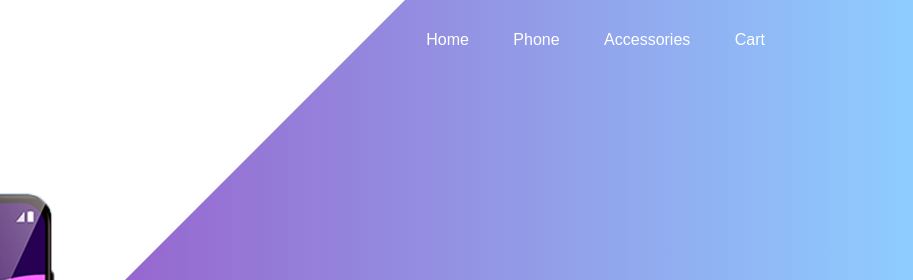
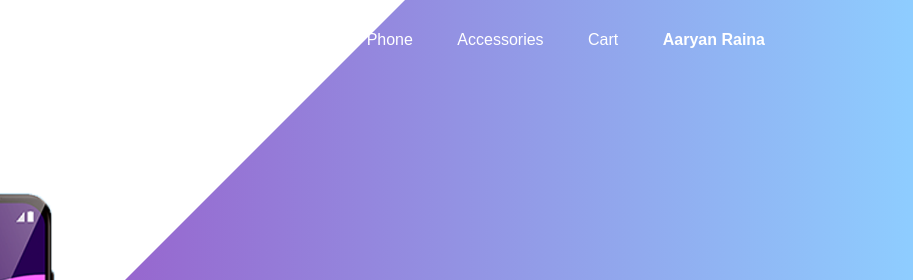
Before and after one commit to AaryanRaina/trasnform.github.io, a plain HTML site: page index.html in a window 1280 px wide. Shown: the top 280 px of the page, 367-1280 px from the left. Drawn offline with Linux system fonts and the light colour scheme.

Commit message:
Update index.html

```diff
--- a/index.html
+++ b/index.html
@@ -16,6 +16,7 @@
 					<li><a href="#">Phone</a></li>
 					<li><a href="#">Accessories</a></li>
 					<li><a href="#">Cart</a></li>
+					<li><a href="#"><b>Aaryan Raina</b></a></li>
 				</ul>
 			</div>
 		</nav>
```
